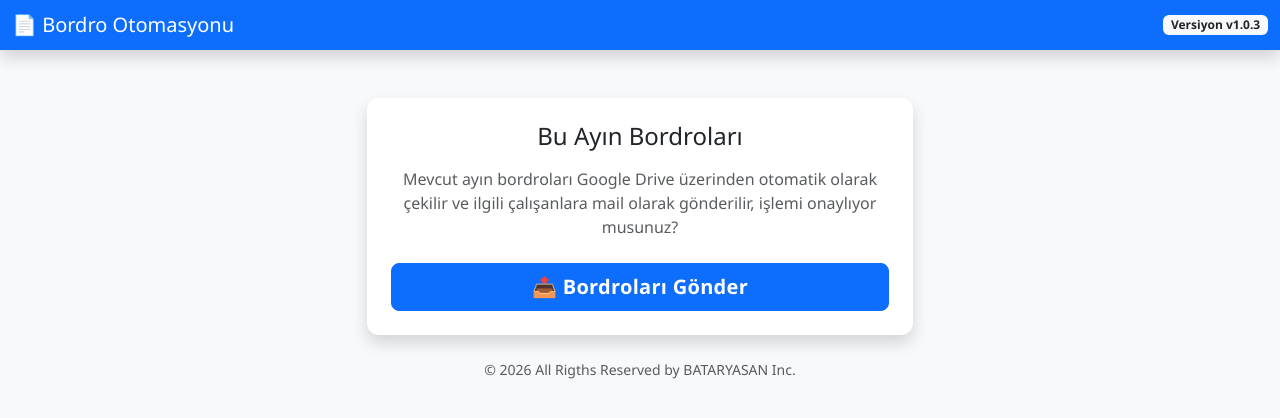
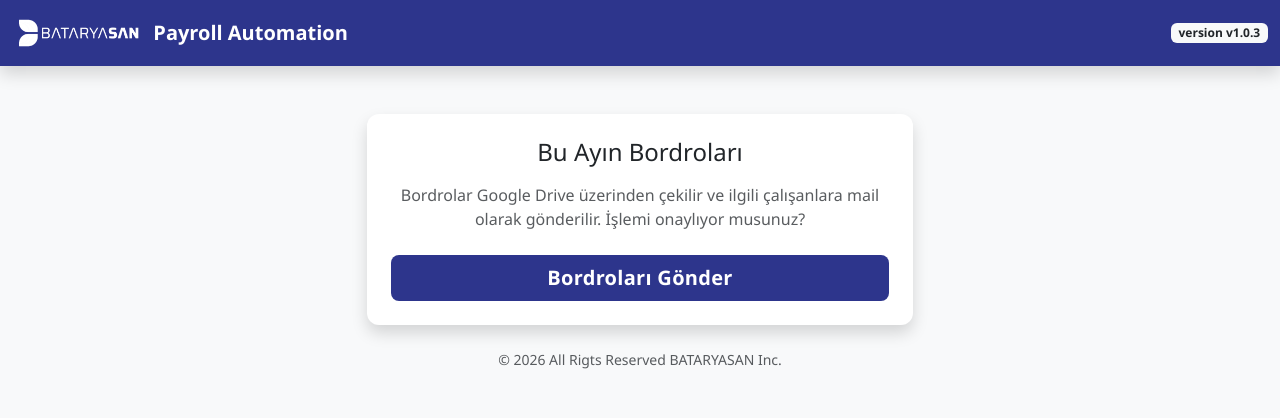
Before and after one commit to ariferdogannn/bordro_app, a Flask app: page / in a window 1280 px wide. Shown: the top 418 px of the page. Run offline with Flask 3, Linux system fonts and the light colour scheme; parts of the project's set-up code (start-up, migrations or seed data) failed here and were passed over.

Commit message:
html correction

```diff
--- a/app.py
+++ b/app.py
@@ -17,8 +17,12 @@ def dashboard():
 @app.route("/send", methods=["POST"])
 def send():
     report = send_payroll_mails()
-    flash(report)
-    return redirect(url_for("dashboard"))
+
+    return {
+        "total": report.get("total", 0),
+        "sent": report.get("sent", 0),
+        "missing": len(report.get("missing_pdf", []))
+    }
 
 
 if __name__ == "__main__":
--- a/send_payroll.py
+++ b/send_payroll.py
@@ -40,5 +40,7 @@ def send_payroll_mails():
         body=report_body
     )
 
+    return report
+
 if __name__ == "__main__":
     send_payroll_mails()
--- a/services/drive_service.py
+++ b/services/drive_service.py
@@ -64,7 +64,11 @@ def get_current_month_pdfs():
         raise Exception(f"{month} klasörü bulunamadı")
 
     results = service.files().list(
-        q=f"'{month_folder}' in parents and mimeType='application/pdf'",
+        q=(
+            f"'{month_folder}' in parents "
+            f"and mimeType='application/pdf' "
+            f"and trashed = false"
+        ),
         corpora='drive',
         driveId=SHARED_DRIVE_ID,
         includeItemsFromAllDrives=True,
--- a/static/style.css
+++ b/static/style.css
@@ -10,3 +10,26 @@ button.btn {
     font-weight: 600;
     letter-spacing: 0.3px;
 }
+
+.custom-navbar {
+    background-color: #2d358c;
+}
+
+.custom-btn {
+    background-color: #2d358c;
+    color: #ffffff;
+    border: none;
+    font-weight: 600;
+    letter-spacing: 0.3px;
+    transition: all 0.3s ease;
+}
+
+.custom-btn:hover {
+    background-color: #092f4a;
+    transform: translateY(-1px);
+}
+
+.custom-btn:active {
+    background-color: #072538;
+    transform: translateY(0);
+}
--- a/templates/dashboard.html
+++ b/templates/dashboard.html
@@ -2,36 +2,33 @@
 <html lang="tr">
 <head>
     <meta charset="UTF-8">
-    <title>Bordro Otomasyonu</title>
+    <title>Bataraysan Payroll Automation</title>
     <meta name="viewport" content="width=device-width, initial-scale=1">
 
     <!-- Bootstrap 5 -->
     <link href="https://cdn.jsdelivr.net/npm/bootstrap@5.3.2/dist/css/bootstrap.min.css" rel="stylesheet">
+    <script src="https://cdn.jsdelivr.net/npm/bootstrap@5.3.2/dist/js/bootstrap.bundle.min.js"></script>
 
-    <!-- Custom CSS -->
     <link rel="stylesheet" href="{{ url_for('static', filename='style.css') }}">
 </head>
 
 <body class="bg-light">
 
-<nav class="navbar navbar-dark bg-primary shadow">
+<nav class="navbar navbar-dark shadow custom-navbar">
     <div class="container-fluid">
-        <span class="navbar-brand mb-0 h1">📄 Bordro Otomasyonu</span>
-        <span class="badge bg-light text-dark">Versiyon {{ version }}</span>
+        <a class="navbar-brand d-flex align-items-center gap-2" href="/">
+            <img src="{{ url_for('static', filename='bataryasan-logo-beyaz.png') }}"
+                 alt="Firma Logosu"
+                 height="40">
+            <span class="fw-semibold">Payroll Automation</span>
+        </a>
+        <span class="badge bg-light text-dark">version {{ version }}</span>
     </div>
 </nav>
 
 <div class="container mt-5">
     <div class="row justify-content-center">
         <div class="col-md-6">
-
-            {% with messages = get_flashed_messages() %}
-            {% if messages %}
-            <div class="alert alert-info shadow-sm">
-                {{ messages[0] }}
-            </div>
-            {% endif %}
-            {% endwith %}
 
             <div class="card shadow border-0">
                 <div class="card-body p-4">
@@ -41,26 +38,72 @@
                     </h4>
 
                     <p class="text-muted text-center mb-4">
-                        Mevcut ayın bordroları Google Drive üzerinden otomatik olarak
-                        çekilir ve ilgili çalışanlara mail olarak gönderilir, işlemi onaylıyor musunuz?
+                        Bordrolar Google Drive üzerinden çekilir ve ilgili
+                        çalışanlara mail olarak gönderilir. İşlemi onaylıyor musunuz?
                     </p>
 
-                    <form method="POST" action="/send">
-                        <button class="btn btn-primary btn-lg w-100">
-                            📤 Bordroları Gönder
-                        </button>
-                    </form>
+                    <button id="sendBtn" class="btn btn-lg w-100 custom-btn">
+                         Bordroları Gönder
+                    </button>
 
                 </div>
             </div>
 
             <div class="text-center text-muted mt-4 small">
-                © {{ 2026 }} All Rigths Reserved by BATARYASAN Inc.
+                © 2026 All Rigts Reserved BATARYASAN Inc.
             </div>
 
         </div>
     </div>
 </div>
 
+
+<div class="toast-container position-fixed bottom-0 end-0 p-3">
+    <div id="loadingToast" class="toast" data-bs-autohide="false">
+        <div class="toast-body d-flex align-items-center">
+            <div class="spinner-border spinner-border-sm me-3" role="status"></div>
+            Bordrolar gönderiliyor, lütfen bekleyin...
+        </div>
+    </div>
+</div>
+
+<script>
+document.getElementById("sendBtn").addEventListener("click", async function () {
+
+    const btn = this;
+    btn.disabled = true;
+    btn.innerText = "Gönderiliyor...";
+
+    const toastEl = document.getElementById("loadingToast");
+    const toast = new bootstrap.Toast(toastEl);
+    toast.show();
+
+    try {
+        const response = await fetch("/send", {
+            method: "POST"
+        });
+
+        const data = await response.json();
+
+        toast.hide();
+        btn.innerText = "✔ Gönderildi";
+
+        alert(
+            `İşlem tamamlandı\n\n` +
+            `Toplam: ${data.total}\n` +
+            `Gönderilen: ${data.sent}\n` +
+            `Eksik Bordro: ${data.missing}\n`+
+            `Detalay için tarafınıza iletilen maili kontrol ediniz.`
+        );
+
+    } catch (err) {
+        toast.hide();
+        btn.disabled = false;
+        btn.innerText = "📤 Bordroları Gönder";
+        alert("Bir hata oluştu, lütfen logları kontrol edin.");
+    }
+});
+</script>
+
 </body>
 </html>
```
Also changed, not shown: services/payroll_service.py (+3 -33 lines), static/bataryasan-logo (1).png (added), static/bataryasan-logo-beyaz.png (added).
